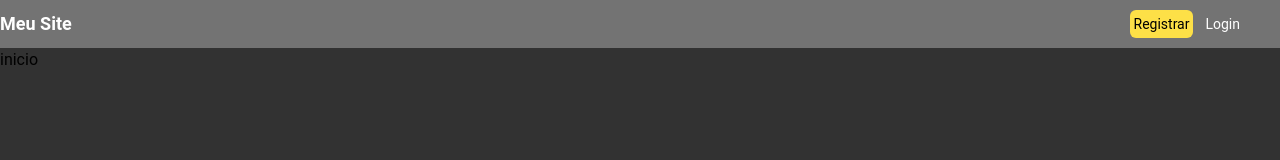
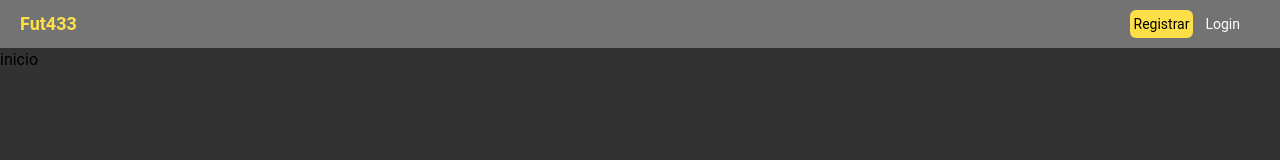
Before and after one commit to ewerton11/fut443-web, a Next.js app: page / in a window 1280 px wide. Shown: the top 160 px of the page. Built offline with nearby package versions, Linux system fonts and the light colour scheme.

Commit message:
header improvement

```diff
--- a/app/components/header/header.tsx
+++ b/app/components/header/header.tsx
@@ -1,24 +1,38 @@
+import { usePathname } from 'next/navigation'
 import Link from 'next/link'
 
-export default function Header({ showNavigation }) {
+export default function Header() {
+  const pathname = usePathname()
+
   return (
     <header className="w-full flex justify-between items-center bg-neutral-500 h-12">
-      <div>
+      <div className="ml-5">
         <Link href="/">
-          <h1 className="text-white text-lg font-bold">Meu Site</h1>
+          <h1 className="text-yellow-300  hover:text-yellow-400 text-lg font-bold">
+            Fut433
+          </h1>
         </Link>
       </div>
       <nav>
-        <ul className="w-auto mr-10 flex items-center justify-between">
-          {showNavigation && (
+        <ul className="w-auto h-12 mr-10 flex items-center justify-between">
+          {pathname === '/' ? (
             <li className="bg-yellow-300 hover:bg-yellow-400 rounded-md p-1 mr-3">
-              <Link href="register">
+              <Link href="/pages/register">
                 <p className="text-black text-sm">Registrar</p>
               </Link>
             </li>
+          ) : (
+            <li className={`${pathname === '/pages/register' ? 'hidden' : ''}`}>
+              <Link href="/pages/register">
+                <p className="text-white hover:text-slate-200 text-sm">
+                  Registrar
+                </p>
+              </Link>
+            </li>
           )}
-          <li>
-            <Link href="login">
+
+          <li className={`${pathname === '/pages/login' ? 'hidden' : ''}`}>
+            <Link href="/pages/login">
               <p className="text-white hover:text-slate-200 text-sm">Login</p>
             </Link>
           </li>
--- a/app/page.tsx
+++ b/app/page.tsx
@@ -2,14 +2,11 @@
 
 import Link from 'next/link'
 import Header from './components/header/header'
-import { useState } from 'react'
 
 export default function Home() {
-  const [showNavigation, setShowNavigation] = useState(true)
-
   return (
     <div className="flex flex-col min-h-screen">
-      <Header showNavigation={showNavigation} />
+      <Header />
 
       <main className="flex-grow">
         <Link href={'/'}>inicio</Link>
```
